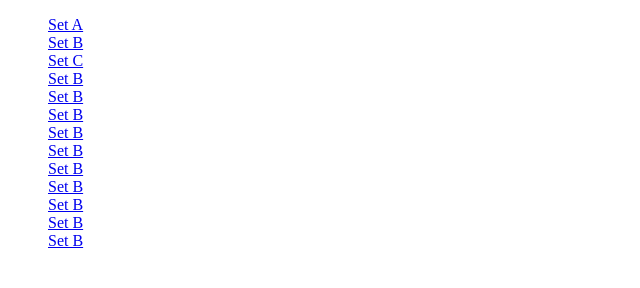
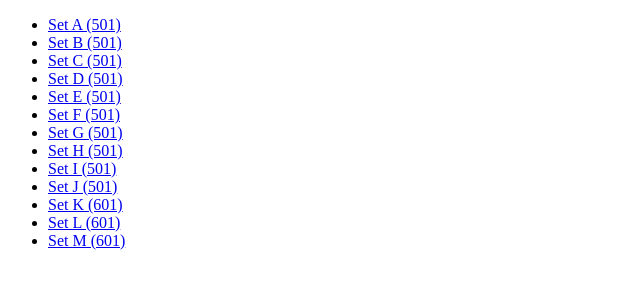
Before and after one commit to sunny-kathuria/Web-Scrap, a plain HTML site: page index.html in a window 1280 px wide. Shown: the whole page, without its empty margins (0-640 px from the left). Drawn offline with Linux system fonts and the light colour scheme.

Commit message:
update index.html

```diff
--- a/index.html
+++ b/index.html
@@ -7,33 +7,22 @@
     <title>Sec+ Prep</title>
 </head>
 <body>
-    <ol>
-        <a href="set-a.html">Set A</a>
-        <br>
-        <a href="set-b.html">Set B</a>
-        <br>
-        <a href="set-c.html">Set C</a>
-        <br>
-        <a href="set-d.html">Set B</a>
-        <br>
-        <a href="set-e.html">Set B</a>
-        <br>
-        <a href="set-f.html">Set B</a>
-        <br>
-        <a href="set-g.html">Set B</a>
-        <br>
-        <a href="set-h.html">Set B</a>
-        <br>
-        <a href="set-i.html">Set B</a>
-        <br>
-        <a href="set-j.html">Set B</a>
-        <br>
-        <a href="set-k.html">Set B</a>
-        <br>
-        <a href="set-l.html">Set B</a>
-        <br>
-        <a href="set-m.html">Set B</a>
-    </ol>
+    <p></p>
+    <ul>
+        <li><a href="set-a.html">Set A (501)</a></li>
+        <li><a href="set-b.html">Set B (501)</a></li>
+        <li><a href="set-c.html">Set C (501)</a></li>
+        <li><a href="set-d.html">Set D (501)</a></li>
+        <li><a href="set-e.html">Set E (501)</a></li>
+        <li><a href="set-f.html">Set F (501)</a></li>
+        <li><a href="set-g.html">Set G (501)</a></li>
+        <li><a href="set-h.html">Set H (501)</a></li>
+        <li><a href="set-i.html">Set I (501)</a></li>
+        <li><a href="set-j.html">Set J (501)</a></li>
+        <li><a href="set-k.html">Set K (601)</a></li>
+        <li><a href="set-l.html">Set L (601)</a></li>
+        <li><a href="set-m.html">Set M (601)</a></li>
+    </ul>
 
 
 
```
